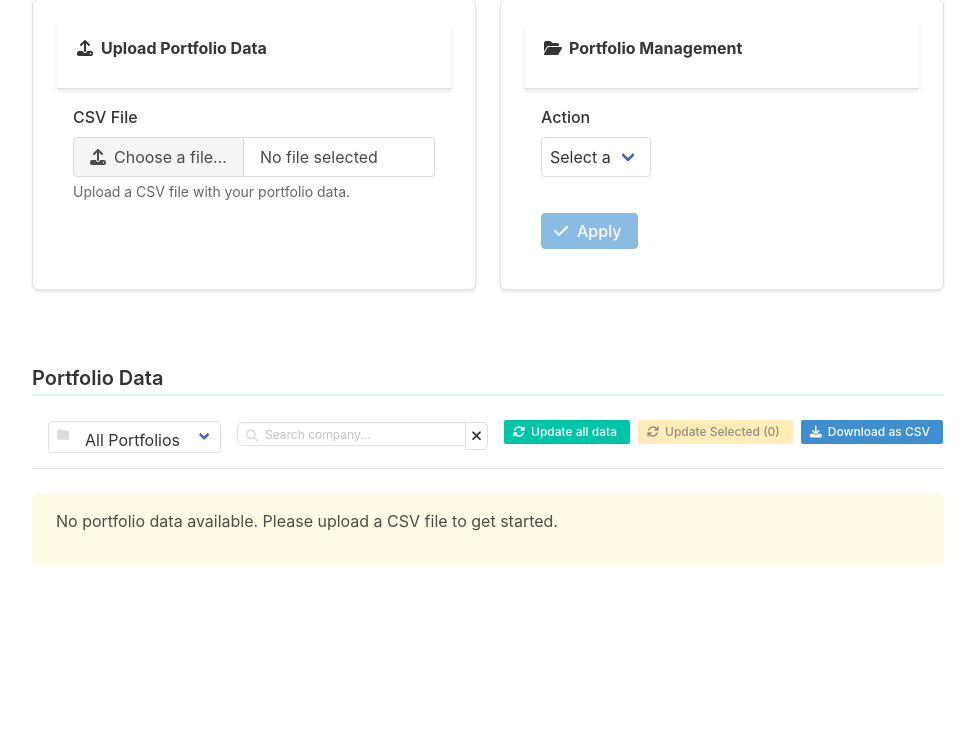
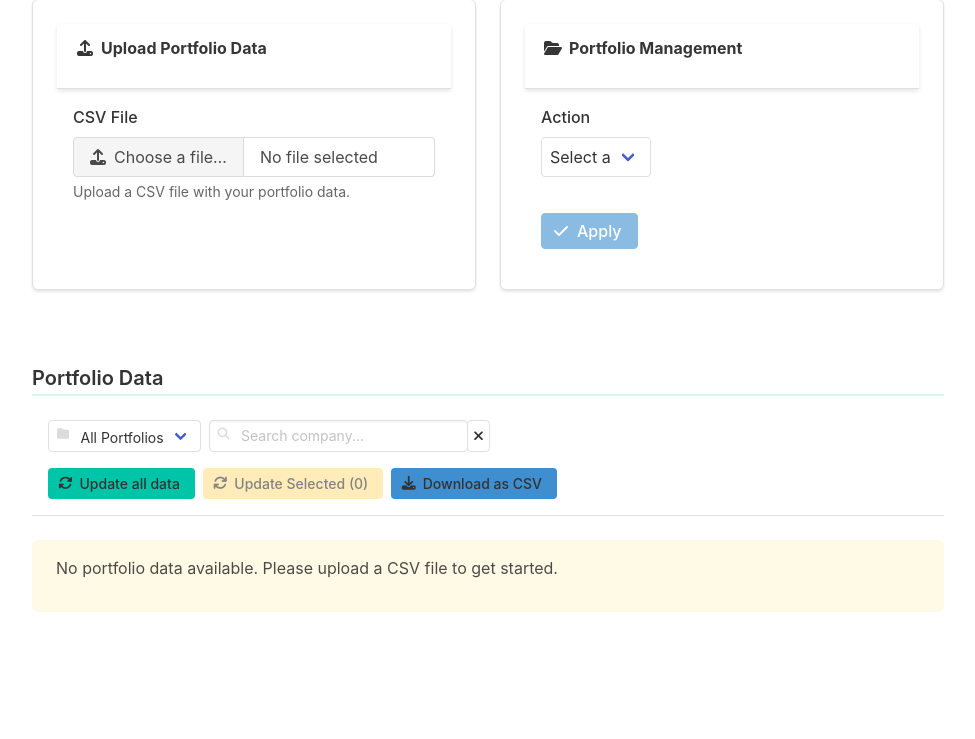
Before and after one commit to icon3333/portfolio_rebalancer, a Flask app: template templates/pages/enrich.html in a window 1280 px wide. Shown: the part 207-946 px from the top of the page, without its empty margins (272-1247 px from the left). Run offline with Flask 3, Linux system fonts and the light colour scheme; the template is opened without the code that fills it, so the values that code supplies are empty; parts of the project's set-up code (start-up, migrations or seed data) failed here and were passed over; some libraries are stand-ins or nearby versions.

Commit message:
updated design above table

```diff
--- a/static/css/custom.css
+++ b/static/css/custom.css
@@ -1877,9 +1877,12 @@ select,
     color-scheme: dark light;
   }
 
-  /* Country options styling for manually edited dropdowns */
+  /* Country styling for manually edited dropdowns - Higher specificity to override default select styling */
+  .select .country-user-edited,
+  select.country-user-edited,
   .country-user-edited option {
     color: #ff7f00 !important;
+    font-weight: 600;
   }
 
   .table tr {
@@ -1935,22 +1938,123 @@ select,
 
 /* ====================== Component Specific Overrides ====================== */
 
-/* Enrich Page - Portfolio Data Header Controls Alignment */
+/* ====================== ENRICH PAGE UNIFIED STYLING ====================== */
+
+/* Enrich Page - Unified Control Element Heights and Spacing */
+.enrich-controls .button,
+.enrich-controls .input,
+.enrich-controls .select,
+.enrich-controls .select select,
+.portfolio-controls-container .button,
+.portfolio-controls-container .input,
+.portfolio-controls-container .select,
+.portfolio-controls-container .select select {
+  height: 2.25em !important;
+  font-size: var(--font-size-sm) !important;
+  font-family: var(--font-family) !important;
+  color: var(--text-color) !important;
+  line-height: 1.5 !important;
+  border-radius: var(--border-radius-sm) !important;
+  transition: var(--transition) !important;
+}
+
+/* Enrich Page - Control Group Spacing */
+.enrich-control-group-close {
+  display: flex;
+  align-items: center;
+  gap: var(--space-sm); /* Close spacing for similar elements */
+}
+
+.enrich-control-group-distant {
+  margin-right: var(--space-md); /* Distant spacing between different groups */
+}
+
+/* Enrich Page - Metrics Box Styling */
+.enrich-metrics-box {
+  display: flex;
+  align-items: center;
+  gap: var(--space-sm); /* Close spacing within metrics */
+  background-color: var(--section-bg);
+  border-radius: var(--border-radius-sm);
+  padding: calc(var(--space-sm) + 2px) var(--space-md);
+  height: 2.25em;
+  font-size: var(--font-size-sm);
+  font-family: var(--font-family);
+  color: var(--text-color);
+  box-shadow: var(--shadow);
+}
+
+.enrich-metrics-box .metric-label {
+  font-weight: var(--font-weight-medium);
+  color: var(--text-color);
+  font-size: var(--font-size-sm);
+}
+
+.enrich-metrics-box .metric-value {
+  color: var(--text-muted);
+  font-weight: var(--font-weight-normal);
+  font-size: var(--font-size-sm);
+}
+
+/* Enrich Page - Main Controls Container Layout */
+.enrich-main-controls {
+  display: flex;
+  align-items: center;
+  justify-content: space-between;
+  gap: var(--space-md);
+  flex-wrap: wrap;
+}
+
+.enrich-controls-left {
+  display: flex;
+  align-items: center;
+  gap: var(--space-md); /* Distant spacing between control groups */
+  flex-wrap: wrap;
+}
+
+/* Responsive adjustments for enrich controls */
+@media (max-width: 768px) {
+  .enrich-main-controls {
+    flex-direction: column;
+    align-items: stretch;
+    gap: var(--space-md);
+  }
+
+  .enrich-controls-left {
+    flex-direction: column;
+    align-items: stretch;
+    gap: var(--space-sm);
+  }
+
+  .enrich-control-group-close {
+    flex-wrap: wrap;
+    gap: var(--space-sm);
+  }
+
+  .enrich-control-group-distant {
+    margin-right: 0;
+    margin-bottom: var(--space-sm);
+  }
+
+  .enrich-metrics-box {
+    flex-wrap: wrap;
+    height: auto;
+    padding: var(--space-sm) var(--space-md);
+  }
+}
+
+/* Legacy Enrich Page Controls - Keep for backward compatibility */
 .card-header .card-header-controls .is-flex {
-  /* Ensure the main flex container aligns items centrally */
   align-items: center;
 }
 
 .card-header .card-header-controls .is-flex>* {
-  /* Ensure direct children are flex items for alignment */
   display: flex;
   align-items: center;
-  /* Vertically center content within each control group */
 }
 
 .card-header .card-header-controls .field.has-addons {
   margin-bottom: 0;
-  /* Override default field margin */
 }
 
 /* Ensure consistent vertical alignment for icons */
@@ -1962,8 +2066,6 @@ select,
 /* Explicitly set font-size for the checkbox label text to match other controls */
 .card-header .card-header-controls .control label.checkbox span {
   font-size: var(--font-size-sm);
-  /* Match other small controls */
-  /* Removed padding adjustment */
 }
 
 /* Ensure consistent height for buttons, selects, and inputs */
@@ -1977,11 +2079,8 @@ select,
 .box .field.has-addons .select.is-small select,
 .box .field.has-addons .input.is-small {
   height: 2.25em;
-  /* Use standard Bulma small height */
   font-size: var(--font-size-sm);
-  /* Standard small font size */
   line-height: 1.5;
-  /* Center text vertically */
 }
 
 /* Override Bulma's default button padding if needed for perfect height match */
@@ -1995,26 +2094,21 @@ select,
 .card-header .card-header-controls .control.has-icons-left .icon.is-left,
 .box .field.has-addons .control.has-icons-left .icon.is-left {
   height: 2.25em;
-  /* Match control height */
   font-size: var(--font-size-sm);
-  /* Ensure icon size is consistent */
 }
 
 /* Align the checkbox input itself slightly better */
 .card-header .card-header-controls .control label.checkbox input[type="checkbox"] {
   vertical-align: middle;
-  /* Improves alignment with text */
 }
 
 /* Bulk selection bar consistency */
 .box .field.has-addons {
   margin-bottom: 0;
-  /* Match card header field spacing */
 }
 
 .box .field.has-addons .control {
   align-items: center;
-  /* Ensure vertical alignment consistency */
 }
 
 /* Tooltip styling for table cells */
--- a/static/js/enrich.js
+++ b/static/js/enrich.js
@@ -1157,6 +1157,23 @@ class PortfolioTableApp {
                                 return direction * (aDate - bDate);
                             }
 
+                            // Handle country sorting specially
+                            if (this.sortColumn === 'country') {
+                                // Use effective_country for sorting to ensure consistency
+                                aVal = a.effective_country;
+                                bVal = b.effective_country;
+
+                                // Normalize country values for consistent sorting
+                                const normalizeCountry = (country) => {
+                                    if (!country || country === 'N/A' || country === '') return 'ZZZ_Unknown'; // Sort unknowns to end
+                                    if (country === '(crypto)') return 'AAA_Crypto'; // Sort crypto to beginning
+                                    return String(country).trim();
+                                };
+
+                                aVal = normalizeCountry(aVal);
+                                bVal = normalizeCountry(bVal);
+                            }
+
                             // String comparison for text fields
                             return direction * String(aVal).localeCompare(String(bVal));
                         });
--- a/templates/components/enrich_components.html
+++ b/templates/components/enrich_components.html
@@ -580,15 +580,15 @@
                 <p id="progress-percentage" class="has-text-centered has-text-weight-semibold mt-1">0%</p>
             </div>
             <div class="portfolio-controls-container mb-4">
-                <div class="controls-and-metrics-row">
-                    <!-- Controls moved to the left -->
-                    <div class="controls-group">
-                        <!-- Control Group with consistent spacing -->
-                        <div class="is-flex is-align-items-center" style="gap: var(--space-md);">
+                <div class="enrich-main-controls">
+                    <!-- Left side controls with unified styling -->
+                    <div class="enrich-controls-left">
+                        <!-- Group 1: Portfolio Filter and Company Search (Close spacing) -->
+                        <div class="enrich-control-group-close enrich-control-group-distant">
                             <!-- Portfolio Filter -->
                             <div class="control has-icons-left">
                                 <div class="select is-small">
-                                    <select id="filter-portfolio" style="height: 2em;">
+                                    <select id="filter-portfolio">
                                         <option value="">All Portfolios</option>
                                         {% for portfolio in portfolios %}
                                         <option value="{{ portfolio }}">{{ portfolio }}</option>
@@ -604,24 +604,24 @@
                             <div class="field has-addons mb-0">
                                 <div class="control has-icons-left">
                                     <input type="text" class="input is-small" id="company-search"
-                                        placeholder="Search company..." style="height: 2em;">
+                                        placeholder="Search company...">
                                     <span class="icon is-small is-left">
                                         <i class="fas fa-search"></i>
                                     </span>
                                 </div>
                                 <div class="control">
-                                    <button class="button is-small" id="clear-company-search" style="height: 2em;">
+                                    <button class="button is-small" id="clear-company-search">
                                         <span class="icon is-small">
                                             <i class="fas fa-times"></i>
                                         </span>
                                     </button>
                                 </div>
                             </div>
+                        </div>
 
-                            <!-- Action buttons with consistent styling -->
-                            <div class="buttons are-small mb-0">
-                                <button class="button is-primary" id="update-all-data-btn" @click="updateAllData"
-                                    style="height: 2em;">
+                        <!-- Group 2: All Action Buttons (Close spacing within group) -->
+                        <div class="enrich-control-group-close enrich-control-group-distant">
+                            <button class="button is-primary" id="update-all-data-btn" @click="updateAllData">
                                 <span class="icon is-small">
                                     <i class="fas fa-sync-alt"></i>
                                 </span>
@@ -629,20 +629,18 @@
                             </button>
                             <button class="button is-warning" @click="updateSelected"
                                 :disabled="selectedItemIds.length === 0 || isUpdatingSelected"
-                                    :class="{'is-loading': isUpdatingSelected}"
-                                    style="height: 2em;">
+                                :class="{'is-loading': isUpdatingSelected}">
                                 <span class="icon is-small">
                                     <i class="fas fa-sync"></i>
                                 </span>
                                 <span>Update Selected ({% raw %}{{ selectedItemIds.length }}{% endraw %})</span>
                             </button>
-                                <button class="button is-info" @click="downloadCSV" style="height: 2em;">
+                            <button class="button is-info" @click="downloadCSV">
                                 <span class="icon is-small">
                                     <i class="fas fa-download"></i>
                                 </span>
                                 <span>Download as CSV</span>
                             </button>
-                            </div>
                         </div>
 
                         <!-- Hidden controls for Vue binding -->
@@ -651,20 +649,14 @@
                         </div>
                     </div>
 
-                    <!-- Metrics with consistent styling -->
-                    <div v-if="!loading && filteredPortfolioItems.length > 0" class="portfolio-metrics">
-                        <div class="metrics-item">
+                    <!-- Metrics Box (Distant spacing from controls) -->
+                    <div v-if="!loading && filteredPortfolioItems.length > 0" class="enrich-metrics-box">
                         <span class="metric-label">Total:</span>
                         <span class="metric-value" v-text="metrics.total"></span>
-                        </div>
-                        <div class="metrics-item">
                         <span class="metric-label">Value:</span>
                         <span class="metric-value" v-text="formatCurrency(metrics.totalValue)"></span>
-                        </div>
-                        <div class="metrics-item">
                         <span class="metric-label">Updated:</span>
                         <span class="metric-value" v-text="formatDateAgo(metrics.lastUpdate)"></span>
-                        </div>
                     </div>
                 </div>
             </div>
--- a/templates/pages/risk_overview.html
+++ b/templates/pages/risk_overview.html
@@ -521,7 +521,7 @@
                         portfolioId: portfolioMap[portfolioName].id,
                         portfolioName: portfolioName,
                         // Include risk analysis fields
-                        country: item.country || 'Unknown',
+                        country: item.effective_country || item.country || 'Unknown',
 
                         exchange: item.exchange || 'Unknown'
                     });
@@ -1019,8 +1019,8 @@
                 return 'Crypto';
             }
 
-            // For non-crypto assets, use existing logic
-            return (company.country || '').trim() || 'Unknown';
+            // For non-crypto assets, use effective_country with fallback
+            return (company.effective_country || company.country || '').trim() || 'Unknown';
         }
 
         function updateDistributionCharts() {
```
Lines whose indentation alone changed are shown as unchanged.
